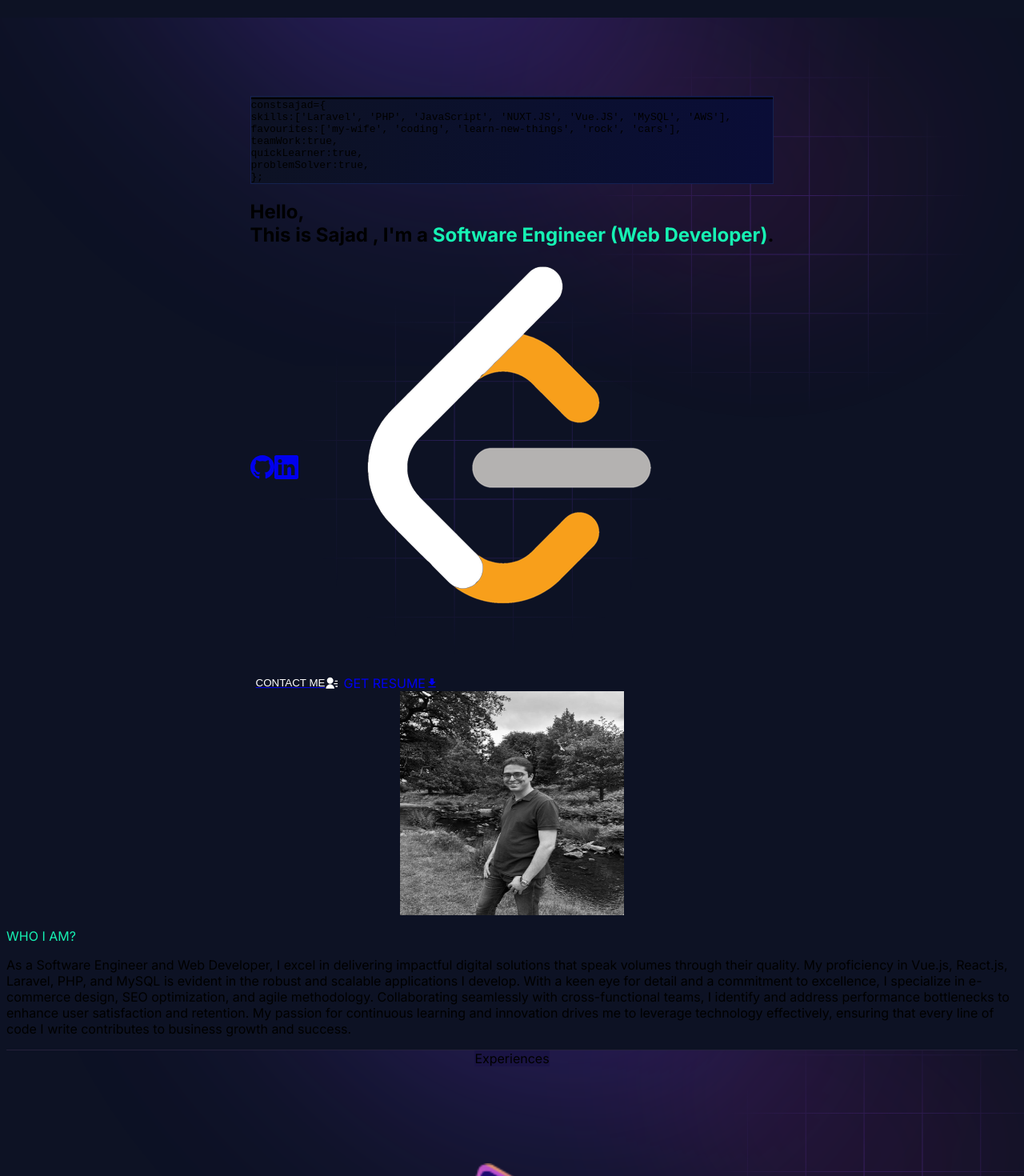
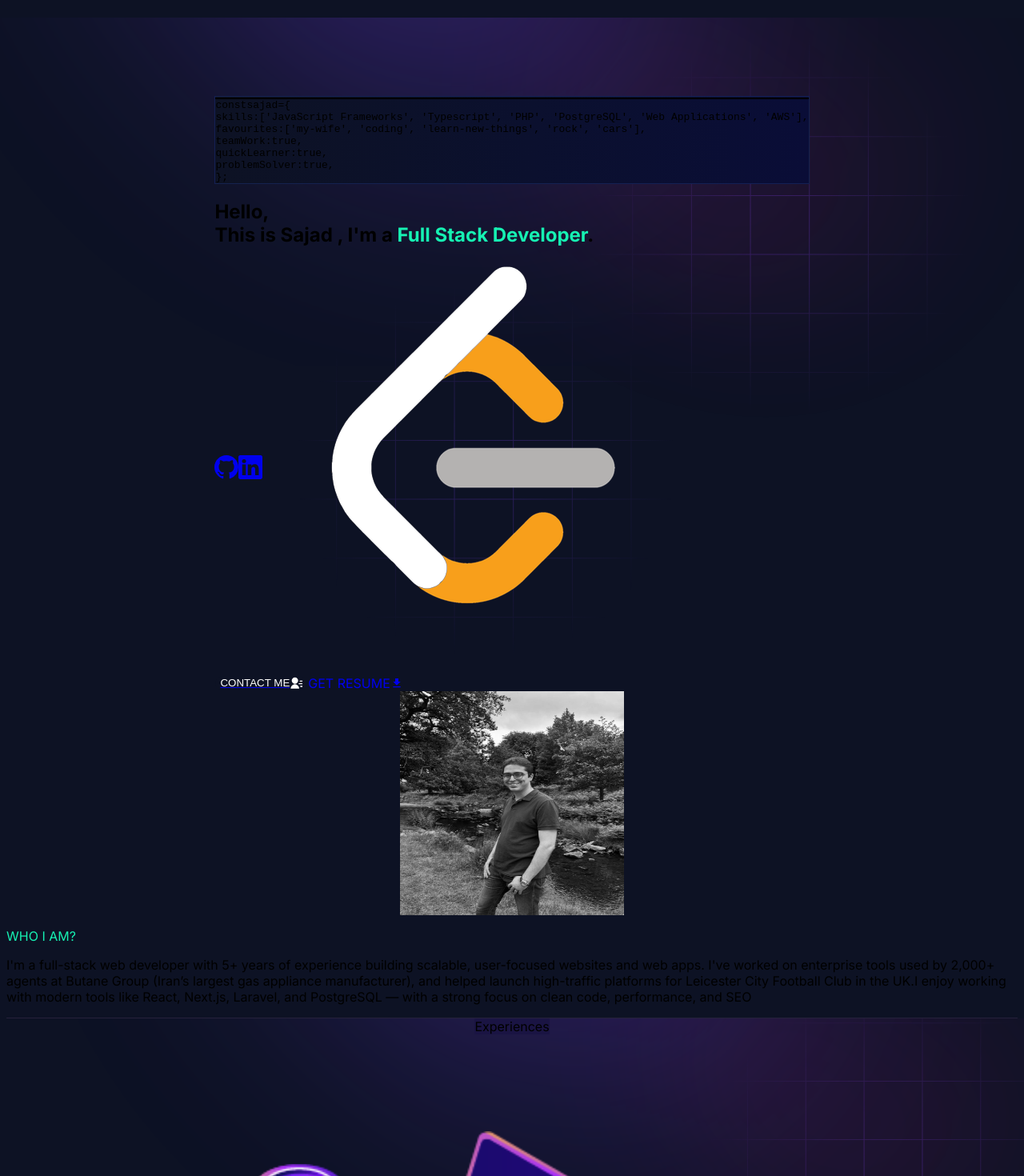
Before and after one commit to SajadAliarab/portfolio, a Next.js app: page / in a window 1280 px wide. Shown: the part 720-2190 px from the top of the page at 80% size. Built offline with nearby package versions, Linux system fonts and the light colour scheme.

Commit message:
update my portfolio

```diff
--- a/app/components/homepage/about/index.jsx
+++ b/app/components/homepage/about/index.jsx
@@ -17,18 +17,7 @@ function AboutSection() {
             Who I am?
           </p>
           <p className="text-gray-200 text-sm lg:text-lg">
-           As a Software Engineer and Web
-            Developer, I excel in delivering impactful digital solutions that
-            speak volumes through their quality. My proficiency in Vue.js,
-            React.js, Laravel, PHP, and MySQL is evident in the robust and
-            scalable applications I develop. With a keen eye for detail and a
-            commitment to excellence, I specialize in e-commerce design, SEO
-            optimization, and agile methodology. Collaborating seamlessly with
-            cross-functional teams, I identify and address performance
-            bottlenecks to enhance user satisfaction and retention. My passion
-            for continuous learning and innovation drives me to leverage
-            technology effectively, ensuring that every line of code I write
-            contributes to business growth and success.
+          I'm a full-stack web developer with 5+ years of experience building scalable, user-focused websites and web apps. I've worked on enterprise tools used by 2,000+ agents at Butane Group (Iran’s largest gas appliance manufacturer), and helped launch high-traffic platforms for Leicester City Football Club in the UK.I enjoy working with modern tools like React, Next.js, Laravel, and PostgreSQL — with a strong focus on clean code, performance, and SEO
           </p>
         </div>
         <div className="flex justify-center order-1 lg:order-2">
--- a/app/components/homepage/hero-section/index.jsx
+++ b/app/components/homepage/hero-section/index.jsx
@@ -24,7 +24,7 @@ function HeroSection() {
             This is {' '}
             <span className=" text-pink-500">Sajad </span>
             {` , I'm a `}
-            <span className=" text-[#16f2b3]">Software Engineer (Web Developer)</span>
+            <span className=" text-[#16f2b3]">Full Stack Developer</span>
             .
           </h1>
 
@@ -37,7 +37,7 @@ function HeroSection() {
               <BsGithub size={30} />
             </Link>
             <Link
-              href='https://www.linkedin.com/in/sajad-rab/'
+              href='https://www.linkedin.com/in/sajad-aliarab/'
               target='_blank'
               className="transition-all text-blue-600 hover:scale-125 duration-300"
             >
@@ -93,17 +93,15 @@ function HeroSection() {
               <div className="ml-4 lg:ml-8 mr-2">
                 <span className=" text-white">skills:</span>
                 <span className="text-gray-400">{`['`}</span>
-                <span className="text-amber-300">Laravel</span>
+                <span className="text-amber-300">JavaScript Frameworks</span>
+                <span className="text-gray-400">{"', '"}</span>
+                <span className="text-amber-300">Typescript</span>
                 <span className="text-gray-400">{"', '"}</span>
                 <span className="text-amber-300">PHP</span>
                 <span className="text-gray-400">{"', '"}</span>
-                <span className="text-amber-300">JavaScript</span>
+                <span className="text-amber-300">PostgreSQL</span>
                 <span className="text-gray-400">{"', '"}</span>
-                <span className="text-amber-300">NUXT.JS</span>
-                <span className="text-gray-400">{"', '"}</span>
-                <span className="text-amber-300">Vue.JS</span>
-                <span className="text-gray-400">{"', '"}</span>
-                <span className="text-amber-300">MySQL</span>
+                <span className="text-amber-300">Web Applications</span>
                 <span className="text-gray-400">{"', '"}</span>
                 <span className="text-amber-300">AWS</span>
                 <span className="text-gray-400">{"'],"}</span>
--- a/app/layout.js
+++ b/app/layout.js
@@ -9,8 +9,8 @@ import './css/globals.scss';
 const inter = Inter({ subsets: ['latin'] });
 
 export const metadata = {
-  title: 'Portfolio of Sajad - Software Engineer',
-  description: 'This is sajad portfolio website. I am a software engineer and web developer.',
+  title: 'Portfolio of Sajad - Full Stack Developer',
+  description: 'This is sajad portfolio website. I am a Full Stack Developer.',
 };
 
 export default function RootLayout({ children }) {
--- a/utils/data/contactsData.js
+++ b/utils/data/contactsData.js
@@ -2,8 +2,8 @@ export const contactsData = {
     email: 'sajad.aliarab@gmail.com',
     phone: '+447936766999',
     address: 'Leicester, United Kingdom, LE1 1TH ',
-    github: 'https://github.com/Sajad Aliarab',
+    github: 'https://github.com/SajadAliarab',
     facebook: 'https://www.facebook.com/sajadaliarab/',
-    linkedIn: 'https://www.linkedin.com/in/sajad-aliarab-9631607b/',
+    linkedIn: 'https://www.linkedin.com/in/sajad-aliarab/',
     leetcode: "https://leetcode.com/u/sajad68/",
 }
--- a/utils/data/experience.js
+++ b/utils/data/experience.js
@@ -2,30 +2,30 @@ export const experiences = [
 
   {
     id: 1,
-    title: "Digital Platforms Specialist",
+    title: "Digital Platforms Specialist(Technical Web Developer)",
     company: "Leicester City Football Club, UK",
     duration: "(November 2024 - Present)",
     image: "/png/LCFC(Logo).png",
   },
  {
     id: 2,
-    title: "Full Stack Developer On Community Platform",
-    company: "PersonalProject, UK",
-    duration: "(July 2024 - Present)",
-    image: "/png/freelance-work.png",
+    title: "Full Stack Developer",
+    company: "HM Solutions, Netherlands",
+    duration: "(March 2023 - November 2024)",
+    image: "/png/HM.png",
   },
   {
     id: 3,
-    title: "Web Developer",
+    title: "Frontend Developer -> Full Stack Developer",
     company: "Butane Industrial Group, Iran",
-    duration: "(Apr 2020 - Dec 2022)",
+    duration: "(Apr 2018 - Jan 2023)",
     image: "/png/butane.png",
   },
   {
     id: 4,
     title: "Founder of E-Commerce ",
     company: "DamaNama, Iran",
-    duration: "(Apr 2014 - Apr 2020)",
+    duration: "(Apr 2014 - Apr 2018)",
     image: "/png/damanama.png",
   }
 ]
--- a/utils/data/personal-data.js
+++ b/utils/data/personal-data.js
@@ -1,8 +1,8 @@
 export const personalData = {
   name: "Sajad",
   profile: '/profile.png',
-  designation: "Software Engineer",
-  description: "As a Software Engineer and Web Developer, I excel in delivering impactful digital solutions that speak volumes through their quality. My proficiency in Laravel, PHP, MySQL, Vue.JS and NUXT.JS is evident in the robust and scalable applications I develop. With a keen eye for detail and a commitment to excellence, I specialize in e-commerce design, SEO optimization, and agile methodology. Collaborating seamlessly with cross-functional teams, I identify and address performance bottlenecks to enhance user satisfaction and retention. My passion for continuous learning and innovation drives me to leverage technology effectively, ensuring that every line of code I write contributes to business growth and success.",
+  designation: "Full Stack Developer",
+  description: " I'm a full-stack web developer with 5+ years of experience building scalable, user-focused websites and web apps. I've worked on enterprise tools used by 2,000+ agents at Butane Group (Iran’s largest gas appliance manufacturer), and helped launch high-traffic platforms for Leicester City Football Club in the UK.I enjoy working with modern tools like React, Next.js, Laravel, and PostgreSQL — with a strong focus on clean code, performance, and SEO.",
   email: 'sajad.aliarab@gmail.com',
   phone: '+447936766999',
   address: 'leicester, United Kingdom, LE1 1TH',
--- a/utils/data/skills.js
+++ b/utils/data/skills.js
@@ -6,6 +6,8 @@ export const skillsData = [
   'PHP',
   'Laravel',
   'Docker',
+  'React',
+  'Next JS',
   'Vue',
   'Nuxt JS',
   'Wordpress',
```
Also changed, not shown: public/png/HM.png (added), 1 other file (tests, documents, lock files or other folders).
